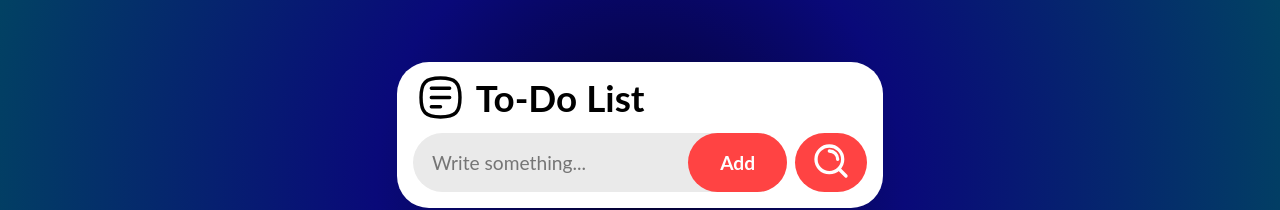
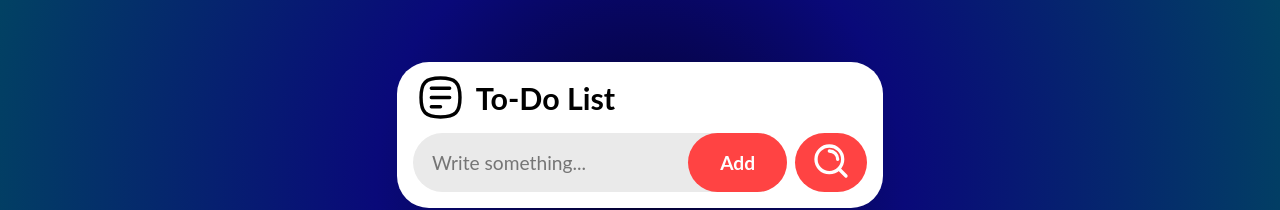
Before and after one commit to realpxd/todo-zapro, a React (Create React App) app: page / in a window 1280 px wide. Shown: the part 217-427 px from the top of the page. Built offline with nearby package versions, Linux system fonts and the light colour scheme; no server answers.

Commit message:
fixed minor glitch
fixed a minor glitch that was causing the copied-data of original tasks state to be re-rendered and updated without any filters in search-box

```diff
--- a/src/App.css
+++ b/src/App.css
@@ -11,7 +11,7 @@
 }
 
 .headingLevelOne {
-    font-size: 2.3rem;
+    font-size: 1.9rem;
     display: flex;
     align-items: center;
     justify-content: start;
--- a/src/components/SearchBox.tsx
+++ b/src/components/SearchBox.tsx
@@ -23,7 +23,7 @@ const SearchBox: React.FC<AllTasksProps> = ({ tasks, setTasks, setSearchBtnClick
 
     useEffect(() => {
         setFilteredTasks(tasks)
-    }, [tasks])
+    }, [])
 
     // Filter tasks function
     // @param searchFor: string - the string to search for in the tasks
@@ -65,7 +65,10 @@ const SearchBox: React.FC<AllTasksProps> = ({ tasks, setTasks, setSearchBtnClick
 
         // updating the state and localStorage
         setTasks(newTasks)
+        // setFilteredTasks(newTasks)
         localStorage.setItem('tasks', JSON.stringify(newTasks))
+        const filter = newTasks.filter((task: Task) => task.title.toLowerCase().includes(searchFor.toLowerCase()))
+        setFilteredTasks(filter)
     }
 
     return (
```
